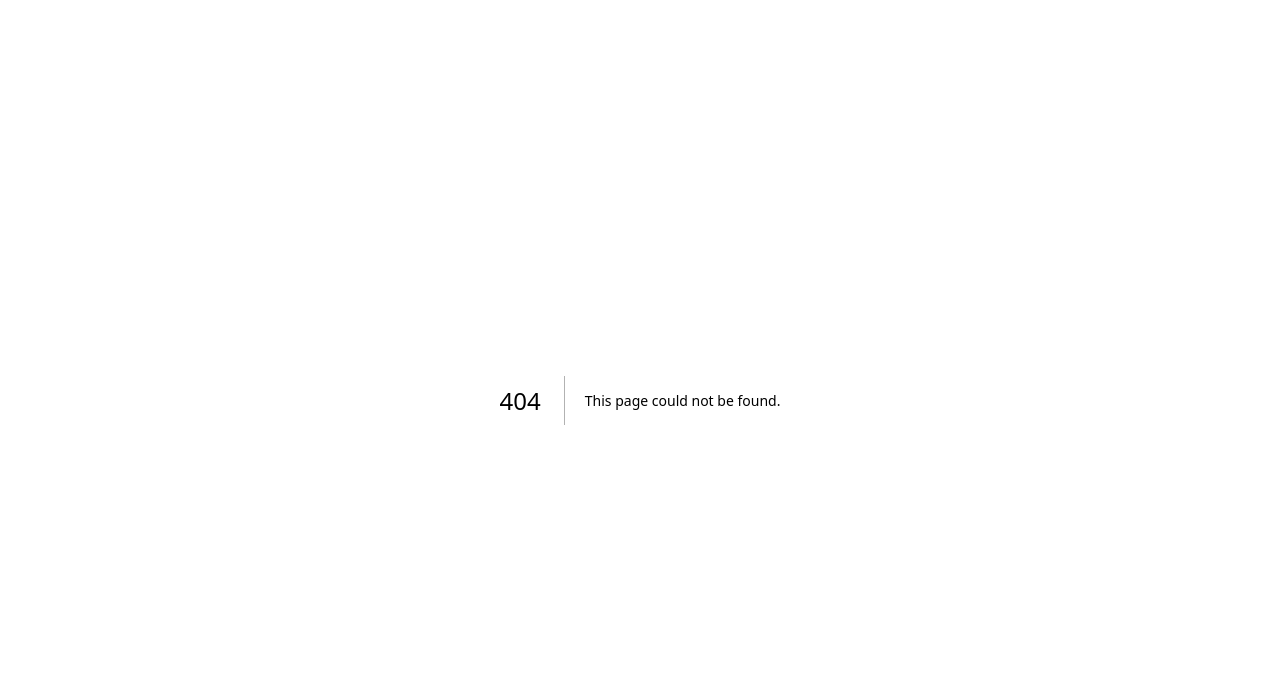
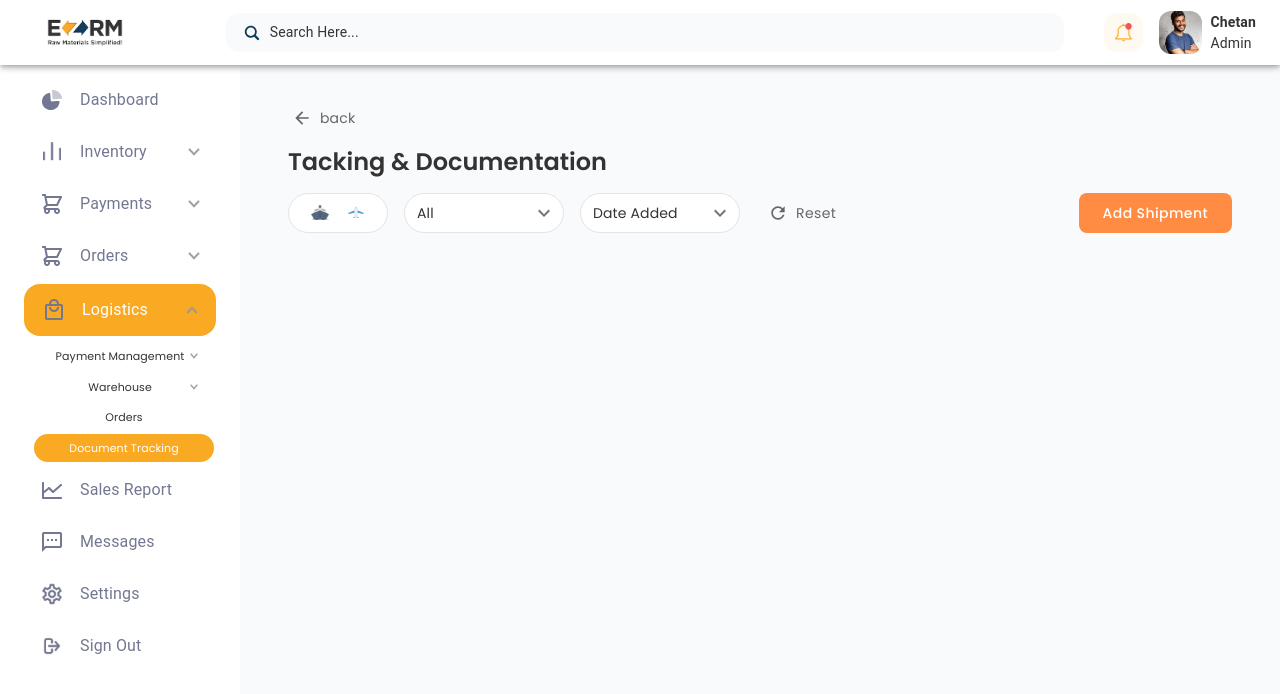
Before and after one commit to Ketan281/ezrm-ui, a Next.js app: page /admin/logistics/document-tracking in a window 1280 px wide. Before the commit this address had no page. Shown: the top 694 px of the page. Built offline with nearby package versions, Linux system fonts and the light colour scheme.

Commit message:
Saved changes

```diff
--- /dev/null
+++ b/src/app/admin/logistics/document-tracking/page.tsx
@@ -0,0 +1,238 @@
+"use client"
+
+import React from "react"
+import { Box, Typography, Button, Select, MenuItem, FormControl, IconButton, Container } from "@mui/material"
+import { ArrowBack, KeyboardArrowDown, Refresh } from "@mui/icons-material"
+import type { SelectChangeEvent } from "@mui/material/Select"
+import Image from "next/image"
+export default function ShipmentHeader() {
+  const [filterValue, setFilterValue] = React.useState("All")
+  const [dateSort, setDateSort] = React.useState("Date Added")
+
+  const handleFilterChange = (event: SelectChangeEvent) => {
+    setFilterValue(event.target.value)
+  }
+
+  const handleDateSortChange = (event: SelectChangeEvent) => {
+    setDateSort(event.target.value)
+  }
+
+  return (
+    <Container maxWidth={false} sx={{ px: 3, py: 2 }}>
+      <Box sx={{ display: "flex", flexDirection: "column", gap: 2 }}>
+        {/* First Row - Back button */}
+        <Box sx={{ display: "flex", alignItems: "center" }}>
+          <IconButton
+            sx={{
+              p: 0.5,
+              color: "#666",
+              "&:hover": {
+                backgroundColor: "rgba(0, 0, 0, 0.04)",
+              },
+            }}
+          >
+            <ArrowBack sx={{ fontSize: 20 }} />
+          </IconButton>
+          <Typography
+            variant="body2"
+            sx={{
+              fontSize: "14px",
+              color: "#666",
+              ml: 0.5,
+              fontFamily: "Poppins, sans-serif",
+            }}
+          >
+            back
+          </Typography>
+        </Box>
+
+        {/* Second Row - Heading */}
+        <Box>
+          <Typography
+            variant="h5"
+            sx={{
+              fontWeight: 600,
+              fontSize: "24px",
+              color: "#333",
+              lineHeight: 1.2,
+              fontFamily: "Poppins, sans-serif",
+            }}
+          >
+            Tacking & Documentation
+          </Typography>
+        </Box>
+
+        {/* Third Row - Controls */}
+        <Box
+          sx={{
+            display: "flex",
+            alignItems: "center",
+            justifyContent: "space-between",
+            width: "100%",
+          }}
+        >
+          {/* Left Section - Dropdowns and Reset */}
+          <Box sx={{ display: "flex", alignItems: "center", gap: 2 }}>
+            {/* All dropdown */}
+            <Box
+             sx={{
+                  minWidth: 100,
+                  height: 40,
+                  fontSize: "14px",
+                  color: "#333",
+                  backgroundColor: "white",
+                  border: "1px solid #e1e5e9",
+                  borderRadius: "20px",
+                  display:"flex",
+                  justifyContent:"center",
+                  alignItems:"center",
+                  gap:2
+                  }}>
+                <Image src="/ship.png" alt="ERMM Logo" width={20} height={15} />
+                <Image src="/air.png" alt="ERMM Logo" width={20} height={15} />
+            </Box>
+            <FormControl size="small">
+              <Select
+                value=""
+                onChange={handleFilterChange}
+                displayEmpty
+                renderValue={(value) => (value === "" ? "All" : value)}
+                sx={{
+                  minWidth: 160,
+                  height: 40,
+                  fontSize: "14px",
+                  color: "#333",
+                  backgroundColor: "white",
+                  border: "1px solid #e1e5e9",
+                  borderRadius: "20px",
+                  fontFamily: "Poppins, sans-serif",
+                  "& .MuiOutlinedInput-notchedOutline": {
+                    border: "none",
+                  },
+                  "& .MuiSelect-select": {
+                    py: 1,
+                    px: 1.5,
+                    fontFamily: "Poppins, sans-serif",
+                  },
+                  "&:hover": {
+                    backgroundColor: "#f8f9fa",
+                  },
+                  "&.Mui-focused": {
+                    backgroundColor: "white",
+                    "& .MuiOutlinedInput-notchedOutline": {
+                      border: "none",
+                    },
+                  },
+                }}
+                IconComponent={KeyboardArrowDown}
+              >
+                <MenuItem value="" disabled sx={{ fontFamily: "Poppins, sans-serif" }}>
+                  All
+                </MenuItem>
+                <MenuItem value="Active" sx={{ fontFamily: "Poppins, sans-serif" }}>
+                  Active
+                </MenuItem>
+                <MenuItem value="Completed" sx={{ fontFamily: "Poppins, sans-serif" }}>
+                  Completed
+                </MenuItem>
+              </Select>
+            </FormControl>
+
+            {/* Date Added dropdown */}
+            <FormControl size="small">
+              <Select
+                value=""
+                onChange={handleDateSortChange}
+                displayEmpty
+                renderValue={(value) => (value === "" ? "Date Added" : value)}
+                sx={{
+                  minWidth: 160,
+                  height: 40,
+                  fontSize: "14px",
+                  color: "#333",
+                  backgroundColor: "white",
+                  border: "1px solid #e1e5e9",
+                  borderRadius: "20px",
+                  fontFamily: "Poppins, sans-serif",
+                  "& .MuiOutlinedInput-notchedOutline": {
+                    border: "none",
+                  },
+                  "& .MuiSelect-select": {
+                    py: 1,
+                    px: 1.5,
+                    fontFamily: "Poppins, sans-serif",
+                  },
+                  "&:hover": {
+                    backgroundColor: "#f8f9fa",
+                  },
+                  "&.Mui-focused": {
+                    backgroundColor: "white",
+                    "& .MuiOutlinedInput-notchedOutline": {
+                      border: "none",
+                    },
+                  },
+                }}
+                IconComponent={KeyboardArrowDown}
+              >
+                <MenuItem value="" disabled sx={{ fontFamily: "Poppins, sans-serif" }}>
+                  Date Added
+                </MenuItem>
+                <MenuItem value="Date Modified" sx={{ fontFamily: "Poppins, sans-serif" }}>
+                  Date Modified
+                </MenuItem>
+                <MenuItem value="Name" sx={{ fontFamily: "Poppins, sans-serif" }}>
+                  Name
+                </MenuItem>
+              </Select>
+            </FormControl>
+
+            {/* Reset button */}
+            <Button
+              startIcon={<Refresh sx={{ fontSize: 16 }} />}
+              sx={{
+                color: "#666",
+                fontSize: "14px",
+                fontWeight: 400,
+                textTransform: "none",
+                minWidth: "auto",
+                px: 2,
+                py: 1,
+                height: 40,
+                fontFamily: "Poppins, sans-serif",
+                "&:hover": {
+                  backgroundColor: "rgba(0, 0, 0, 0.04)",
+                },
+              }}
+            >
+              Reset
+            </Button>
+          </Box>
+
+          {/* Right Section - Add Shipment button */}
+          <Button
+            variant="contained"
+            sx={{
+              backgroundColor: "#FF8C42",
+              color: "white",
+              fontSize: "14px",
+              fontWeight: 500,
+              textTransform: "none",
+              borderRadius: "8px",
+              px: 3,
+              py: 1.25,
+              height: 40,
+              boxShadow: "none",
+              fontFamily: "Poppins, sans-serif",
+              "&:hover": {
+                backgroundColor: "#E67A35",
+                boxShadow: "none",
+              },
+            }}
+          >
+            Add Shipment
+          </Button>
+        </Box>
+      </Box>
+    </Container>
+  )
+}
```
Also changed, not shown: public/air.png (added), public/ship.png (added).
